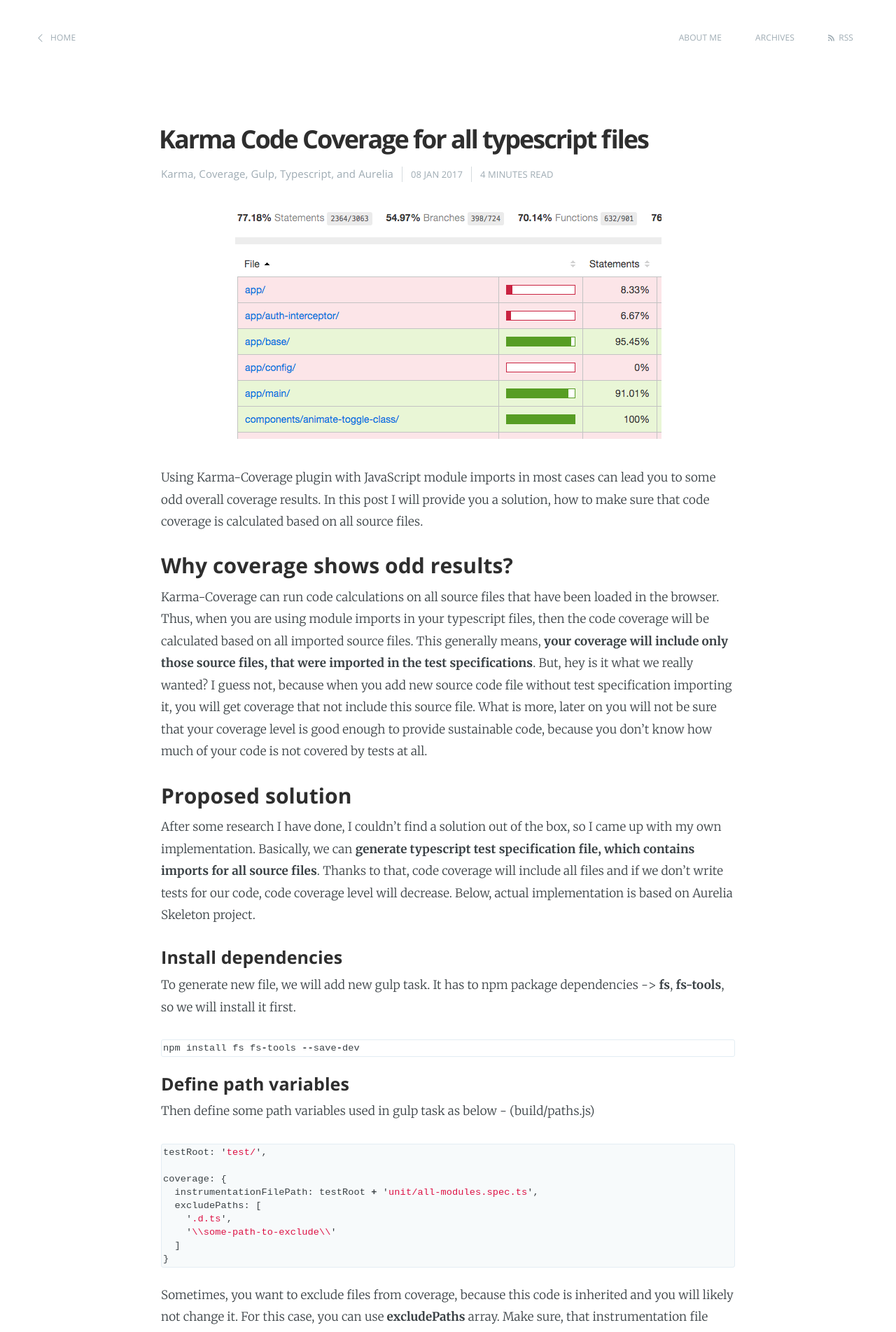
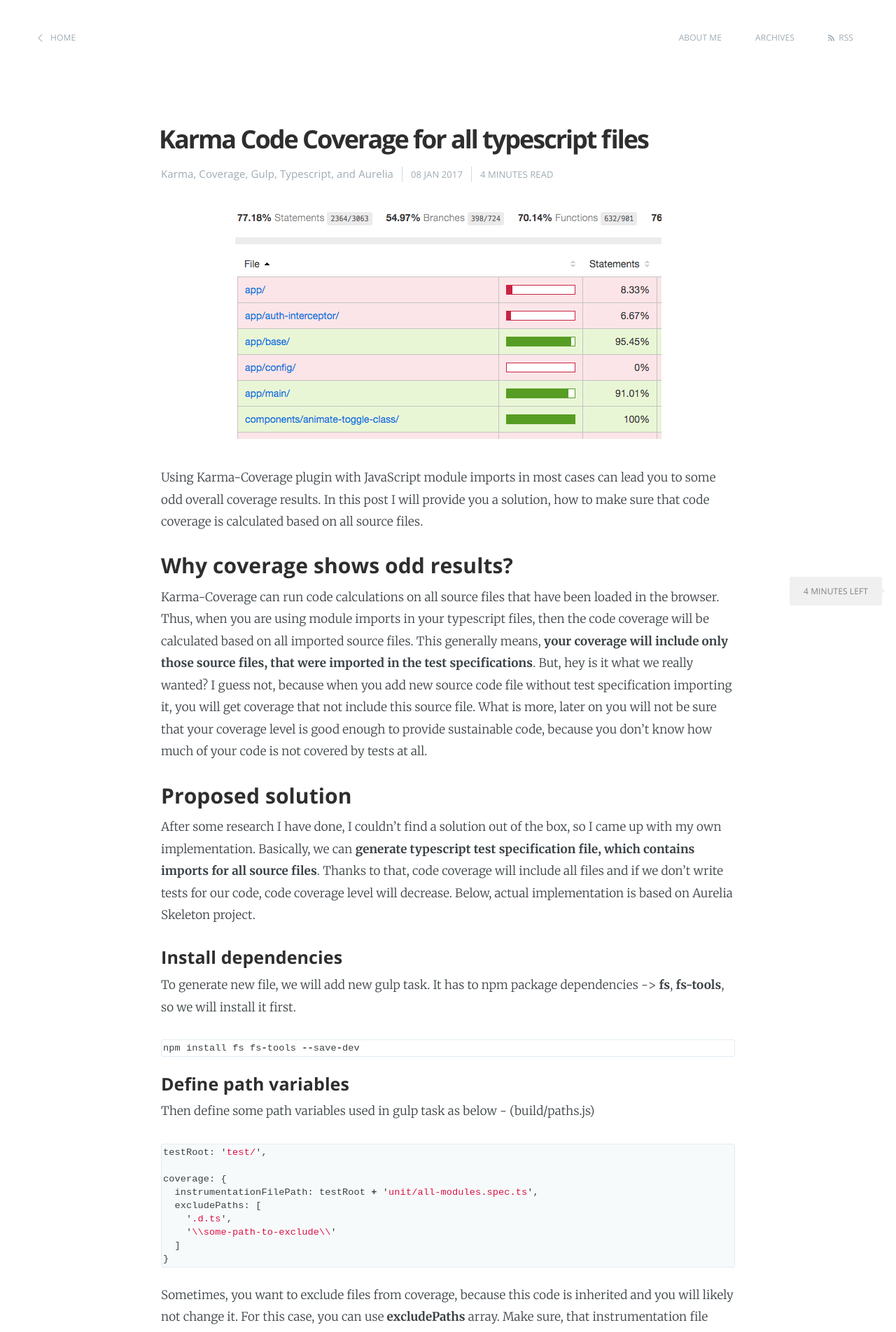
Before and after one commit to matik12/matik12.github.com, a Jekyll site: the page built from _posts/2017-01-08-karma-coverage-all-files.md, in a window 1280 px wide. Shown: the top 1903 px of the page at 70% size. Built offline with Jekyll 4.4.1, drawn with Linux system fonts in a browser that asks for light colours; comment, search, counter and statistics services are not loaded.

Commit message:
Added simple forfeature to display read time left.

```diff
--- a/_layouts/post.html
+++ b/_layouts/post.html
@@ -83,3 +83,5 @@
     </article>
 
 </main>
+
+<div id="scrollbubble" style="display: none;">{{ page.content | number_of_words | divided_by:180 }}</div>
--- a/assets/css/main.scss
+++ b/assets/css/main.scss
@@ -8,6 +8,33 @@
 	text-align: center;
 }
 
+#scrollbubble {
+	display: none;
+	position: fixed;
+	bottom: 35px;
+	right: 20px;
+	z-index: 500;
+	background-color: #F0F0F0;
+	color: #808080;
+	border-radius: 3px;
+	font-size: 12px;
+	text-transform: uppercase;
+	padding: 5px 20px;
+	font-family: "Open Sans", sans-serif;
+}
+
+#scrollbubble:after {
+	content: " ";
+	position: absolute;
+	top: 50%;
+	right: -8px;
+	height: 0;
+	width: 0;
+	margin-top: -4px;
+	border: 4px solid transparent;
+	border-left-color: #F0F0F0
+}
+
 // Import partials from `sass_dir` (defaults to `_sass`)
 @import
 	"syntax"
--- a/assets/js/index.js
+++ b/assets/js/index.js
@@ -59,6 +59,32 @@
 
         $(".scroll-down").arctic_scroll();
 
+        var scrollbubble = $('#scrollbubble');
+        if (scrollbubble) {
+            var readTime = +scrollbubble.text();
+            var bubbleHideTimeout;
+
+            $(window).scroll(function() {
+                var allScroll = $(document).height();
+                var windowScroll = $(window).scrollTop();
+                var offset = 1000;
+                var pageEndText = 'Thanks for reading';
+                var minutesToRead = Math.round(((allScroll - windowScroll)/allScroll) * readTime);
+                var timeToReadText = minutesToRead + ' minute' + (minutesToRead > 1 ? 's' : '') + ' left';
+                var bubbleText = (allScroll - windowScroll) < offset ? pageEndText : timeToReadText;
+
+                scrollbubble.text(bubbleText);
+
+                if (windowScroll >= 50) {
+                    scrollbubble.fadeIn(500);
+
+                    clearTimeout(bubbleHideTimeout);
+                    bubbleHideTimeout = setTimeout(function() {
+                        scrollbubble.fadeOut(500);
+                    }, 3000);
+                }
+            });
+        }
     });
 
     // smartresize
```
